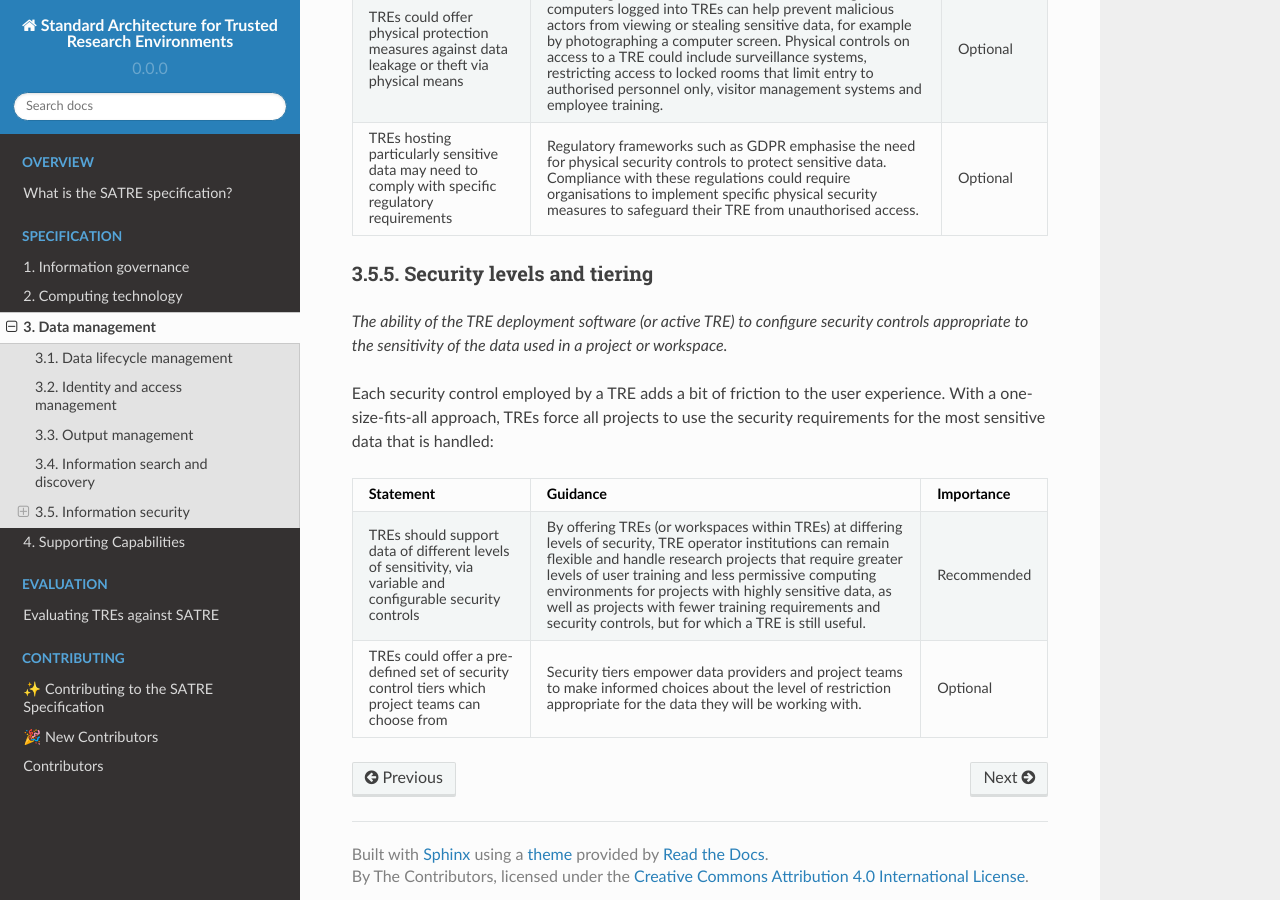
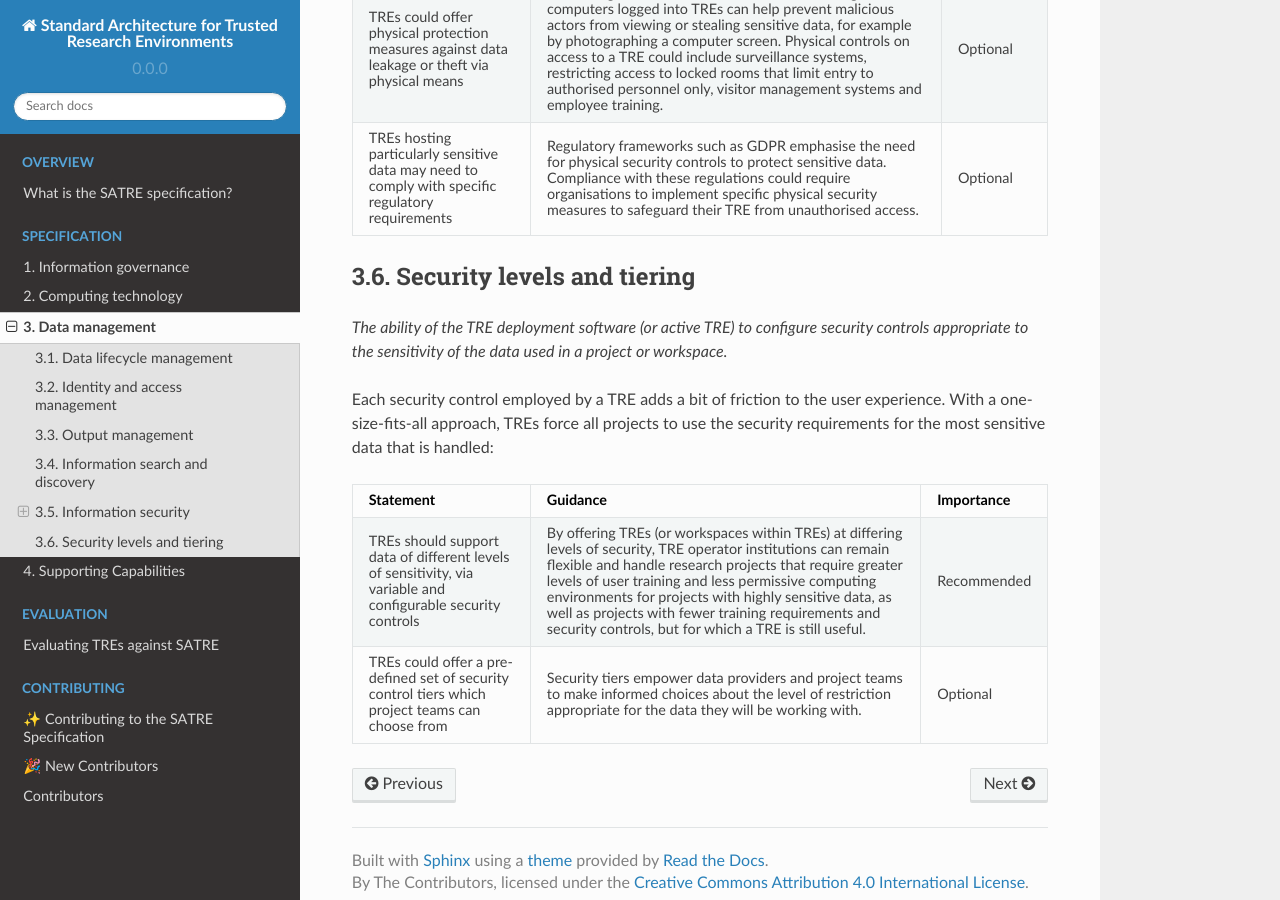
Before and after one commit to sa-tre/satre-specification, a Sphinx documentation site: the page built from docs/source/pillars/data_management.md, in a window 1280 px wide and 900 px high, scrolled down 6024 px. Built offline with Sphinx 7.4.7 and the Read the Docs theme 2.0.0, drawn with Linux system fonts in a browser that asks for light colours.

Commit message:
add to DM pillar at top level

```diff
--- a/docs/source/pillars/data_management.md
+++ b/docs/source/pillars/data_management.md
@@ -276,7 +276,7 @@ Physical security controls can provide TREs using highly sensitive data an extra
 
 (security-level)=
 
-### Security levels and tiering
+## Security levels and tiering
 
 _The ability of the TRE deployment software (or active TRE) to configure security controls appropriate to the sensitivity of the data used in a project or workspace._
 
```
Also changed, not shown: docs/images/Capability_Map/full.drawio.svg.
